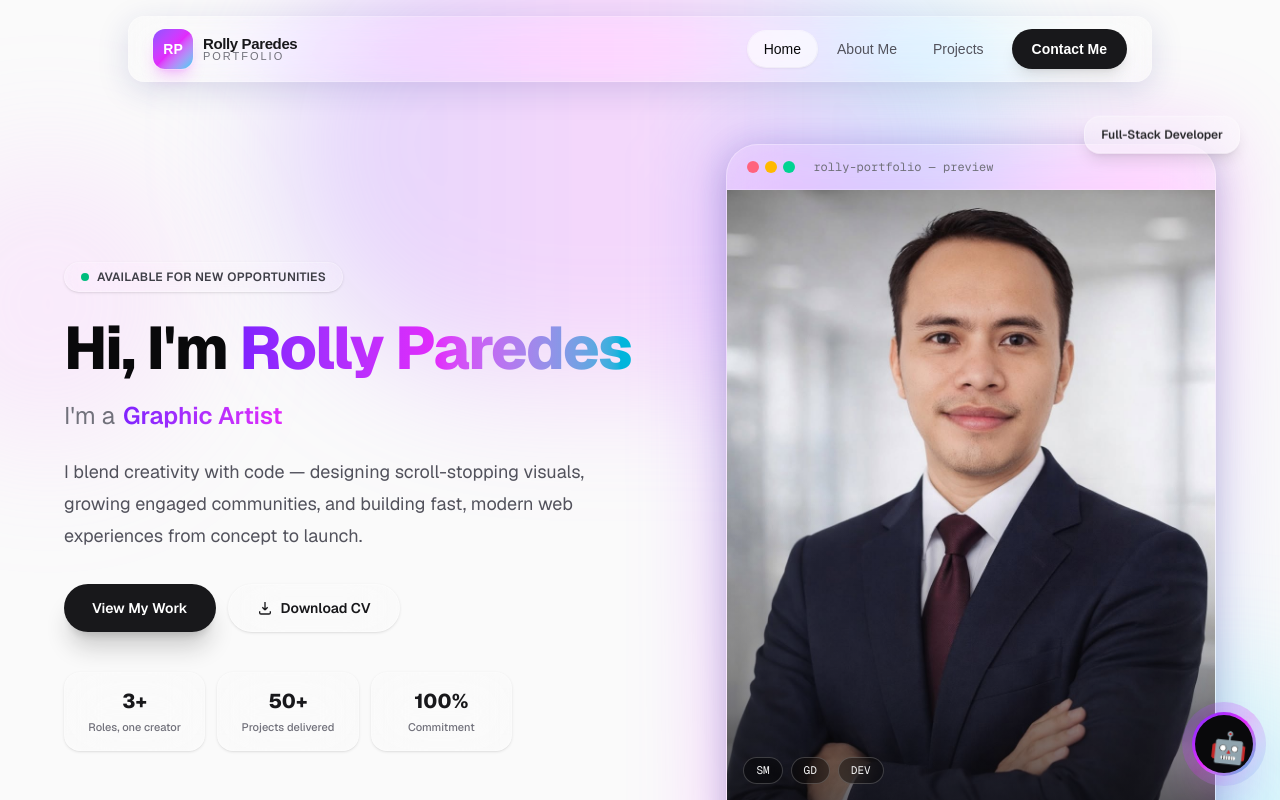
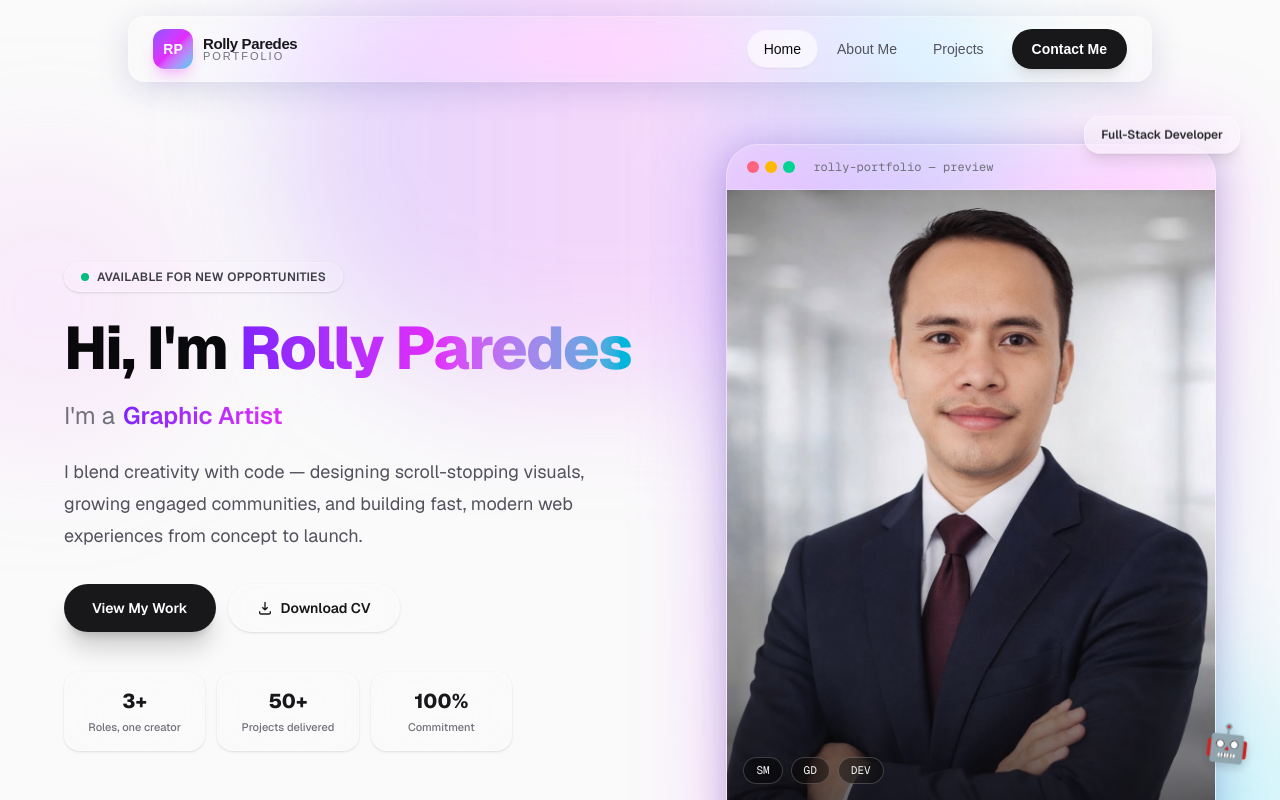
Before and after one commit to officialrolly-blip/porfolio-rolly, a Next.js app: page / in a window 1280 px wide. Shown: the top 800 px of the page. Built offline with nearby package versions, Linux system fonts and the light colour scheme.

Commit message:
Remove background from floating chat button

```diff
--- a/app/components/ChatAssistant.tsx
+++ b/app/components/ChatAssistant.tsx
@@ -75,10 +75,9 @@ export default function ChatAssistant() {
           aria-label="Open chat with Rolly AI"
           className="group fixed bottom-5 right-5 z-[60] sm:bottom-6 sm:right-6"
         >
-          <span aria-hidden className="animate-chat-ring absolute inset-0 rounded-full bg-gradient-to-br from-violet-500 via-fuchsia-500 to-cyan-400" />
-          <span className="relative grid h-16 w-16 place-items-center rounded-full bg-gradient-to-br from-violet-600 via-fuchsia-500 to-cyan-500 p-[3px] shadow-2xl shadow-fuchsia-500/40 transition-transform duration-300 group-hover:scale-110">
-            <span className="grid h-full w-full place-items-center rounded-full bg-zinc-950 text-3xl">
-              <WavingBot />
+          <span className="relative grid h-16 w-16 place-items-center transition-transform duration-300 group-hover:scale-110">
+            <span className="grid h-full w-full place-items-center text-4xl drop-shadow-lg">
+              <WavingBot size="h-10 w-10" />
             </span>
           </span>
           <span className="pointer-events-none absolute right-full top-1/2 mr-3 hidden -translate-y-1/2 rounded-full border border-white/25 bg-white/80 px-3 py-1.5 text-xs font-semibold whitespace-nowrap text-zinc-800 opacity-0 shadow-lg backdrop-blur-xl transition group-hover:opacity-100 sm:block dark:border-white/15 dark:bg-zinc-900/90 dark:text-zinc-100">
```
